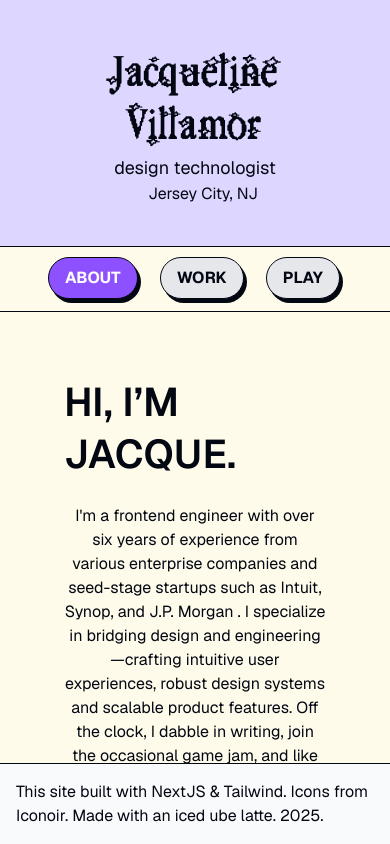
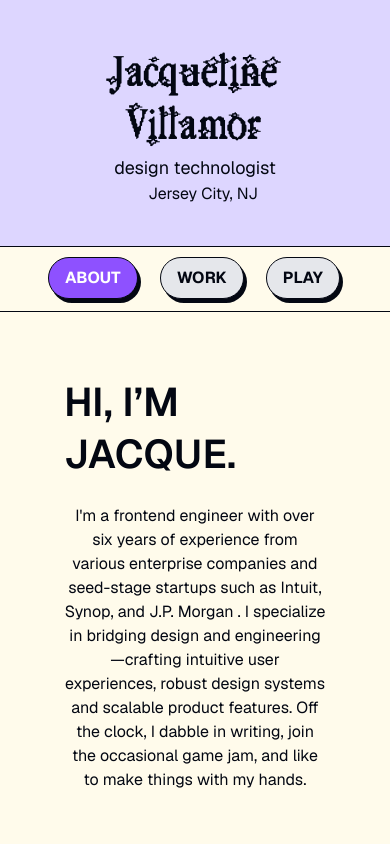
Before and after one commit to jacolin-web/jacolinvilla-website, a Next.js app: page / in a window 390 px wide. Shown: the top 844 px of the page. Built offline with nearby package versions, Linux system fonts and the light colour scheme; some icons are missing.

Commit message:
Fix mobile scroll

```diff
--- a/src/app/page.tsx
+++ b/src/app/page.tsx
@@ -26,9 +26,9 @@
   };
 
    return (
-    <div className="font-sans h-screen flex flex-col md:h-screen">
-      <main className="flex-1 flex flex-col md:overflow-hidden min-h-0">
-        <div className="flex flex-col md:flex-row w-full h-full">
+    <div className="font-sans min-h-screen md:h-screen flex flex-col">
+      <main className="flex-1 flex flex-col md:overflow-hidden md:min-h-0">
+        <div className="flex flex-col md:flex-row w-full md:h-full">
           {/* Left section */}
           <div className="bg-violet-200 p-10 flex flex-col justify-center md:min-w-[300px]">
             <Image
@@ -53,13 +53,13 @@
           </div>
 
           {/* Right section */}
-          <div className="bg-amber-50 flex-1 md:border-l flex flex-col min-h-0">
+          <div className="bg-amber-50 flex-1 md:border-l flex flex-col md:min-h-0">
             <div className="flex-shrink-0">
               <SectionNav currentSection={currentSection} />
             </div>
 
-            {/* Content area */}
-            <div className="flex-1 overflow-y-auto">
+            {/* Content area - no overflow on mobile */}
+            <div className="md:flex-1 md:overflow-y-auto">
               <div className="p-8">
                 <Suspense fallback={<div>Loading...</div>}>
                   {renderSection()}
```
